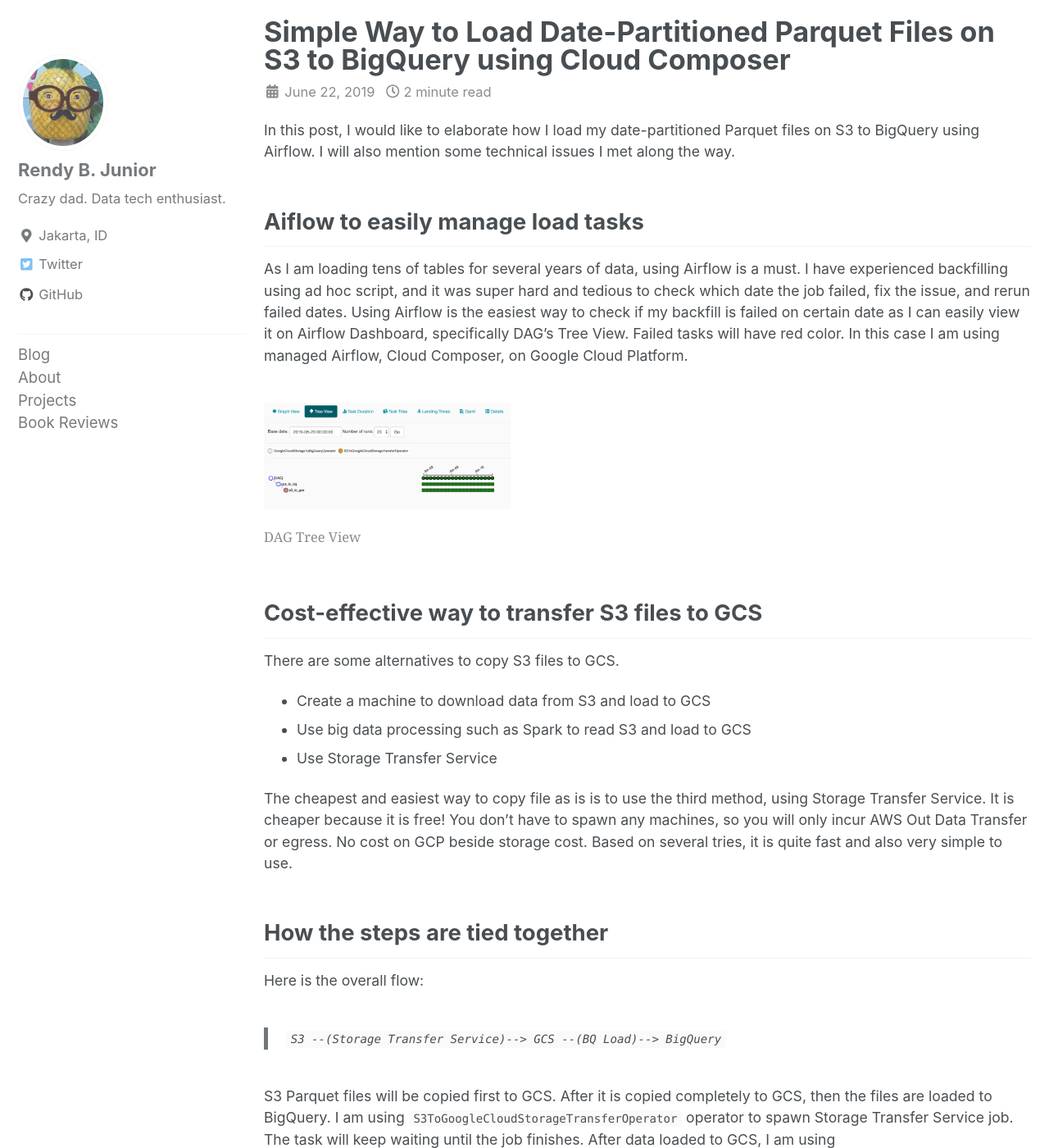
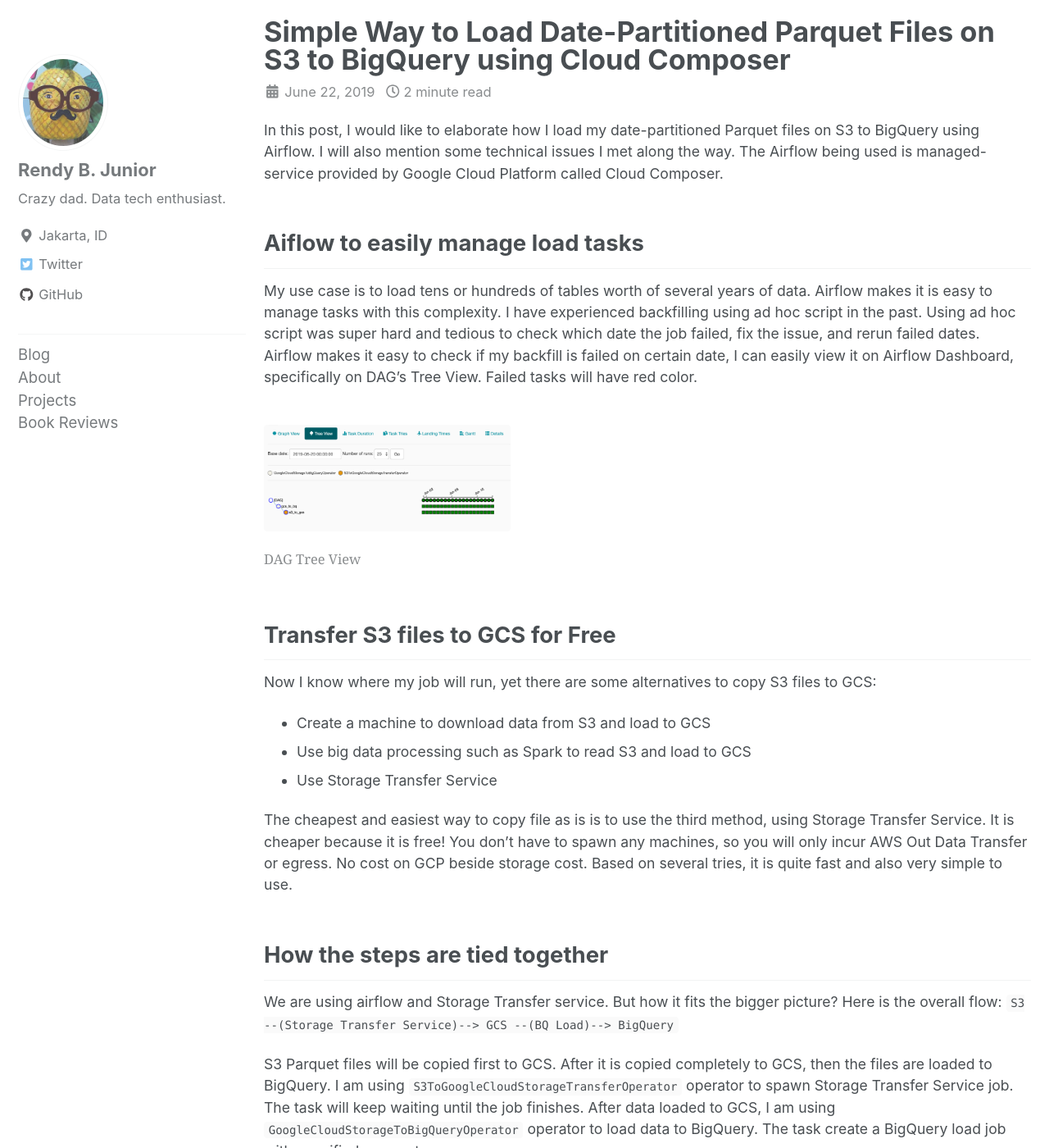
Before and after one commit to rendybjunior/rendyistyping, a Jekyll site: the page built from _posts/2019-06-22-s3-to-bq.md, in a window 1280 px wide and 1400 px high. Shown: the whole window at 82% size. Built offline with Jekyll 4.4.1, drawn with Linux system fonts in a browser that asks for light colours; cached includes are drawn as plain includes; nearby versions of some CDN libraries; comment, search, counter and statistics services are not loaded; some of the changed text lies outside the part shown.

Commit message:
fix coherency

````diff
--- a/_posts/2019-06-22-s3-to-bq.md
+++ b/_posts/2019-06-22-s3-to-bq.md
@@ -5,18 +5,18 @@ category: Data Engineering
 tags: [airflow, composer, gcp, bigquery, gcs, s3]
 ---
 
-In this post, I would like to elaborate how I load my date-partitioned Parquet files on S3 to BigQuery using Airflow. I will also mention some technical issues I met along the way.
+In this post, I would like to elaborate how I load my date-partitioned Parquet files on S3 to BigQuery using Airflow. I will also mention some technical issues I met along the way. The Airflow being used is managed-service provided by Google Cloud Platform called Cloud Composer.
 
 ## Aiflow to easily manage load tasks
-As I am loading tens of tables for several years of data, using Airflow is a must. I have experienced backfilling using ad hoc script, and it was super hard and tedious to check which date the job failed, fix the issue, and rerun failed dates. Using Airflow is the easiest way to check if my backfill is failed on certain date as I can easily view it on Airflow Dashboard, specifically  DAG's Tree View. Failed tasks will have red color. In this case I am using managed Airflow, Cloud Composer, on Google Cloud Platform.
+My use case is to load tens or hundreds of tables worth of several years of data. Airflow makes it is easy to manage tasks with this complexity. I have experienced backfilling using ad hoc script in the past. Using ad hoc script was super hard and tedious to check which date the job failed, fix the issue, and rerun failed dates. Airflow makes it easy to check if my backfill is failed on certain date, I can easily view it on Airflow Dashboard, specifically on DAG's Tree View. Failed tasks will have red color.
 
 <figure class="third">
 	<img src="/assets/images/dag_tree_view.png">
   <figcaption>DAG Tree View</figcaption>
 </figure>
 
-## Cost-effective way to transfer S3 files to GCS
-There are some alternatives to copy S3 files to GCS.
+## Transfer S3 files to GCS for Free
+Now I know where my job will run, yet there are some alternatives to copy S3 files to GCS:
 - Create a machine to download data from S3 and load to GCS
 - Use big data processing such as Spark to read S3 and load to GCS
 - Use Storage Transfer Service
@@ -24,8 +24,8 @@ There are some alternatives to copy S3 files to GCS.
 The cheapest and easiest way to copy file as is is to use the third method, using Storage Transfer Service. It is cheaper because it is free! You don't have to spawn any machines, so you will only incur AWS Out Data Transfer or egress. No cost on GCP beside storage cost. Based on several tries, it is quite fast and also very simple to use.
 
 ## How the steps are tied together
-Here is the overall flow:
-> `S3 --(Storage Transfer Service)--> GCS --(BQ Load)--> BigQuery`
+We are using airflow and Storage Transfer service. But how it fits the bigger picture? Here is the overall flow:
+`S3 --(Storage Transfer Service)--> GCS --(BQ Load)--> BigQuery`
 
 S3 Parquet files will be copied first to GCS. After it is copied completely to GCS, then the files are loaded to BigQuery. I am using `S3ToGoogleCloudStorageTransferOperator` operator to spawn Storage Transfer Service job. The task will keep waiting until the job finishes. After data loaded to GCS, I am using `GoogleCloudStorageToBigQueryOperator` operator to load data to BigQuery. The task create a BigQuery load job with specified parameters.
 
@@ -35,12 +35,10 @@ S3 Parquet files will be copied first to GCS. After it is copied completely to G
 </figure>
 
 ## Handling Date-Partitioned Files
-To handle date-partitioned files, I am using airflow's template variable such as ds.
+A bit more detail on handling date-partitioned files. To handle date-partitioned files, I am using airflow's template variable such as ds.
 ```
-{% raw %}
-include_prefix = 'my_data/parquet/day_1/my_event/event_date={{ ds }}/part-' # data partitioned by date
-destination_table = 'my-gcp-project.mydataset.my_event${{ ds_nodash }}' # bq partitioned by date
-{% endraw %}
+{% raw %}include_prefix = 'my_data/parquet/day_1/my_event/event_date={{ ds }}/part-' # data partitioned by date
+destination_table = 'my-gcp-project.mydataset.my_event${{ ds_nodash }}' # bq partitioned by date{% endraw %}
 ```
 Variables above are being used to specify which S3 files to copy and to which BigQuery table partition to load. Here is how the variable is being used in S3 to GCS operator.
 ```
@@ -66,4 +64,4 @@ The only issue I found was insufficient access for Storage Transfer Service to w
 ## Full code example
 You can find example of the dag here https://github.com/rendybjunior/cloud-composer-examples
 
-Feel free to comment if you have any issues on your implementation!
+Feel free to comment if you have any issues on your implementation! :)
````
